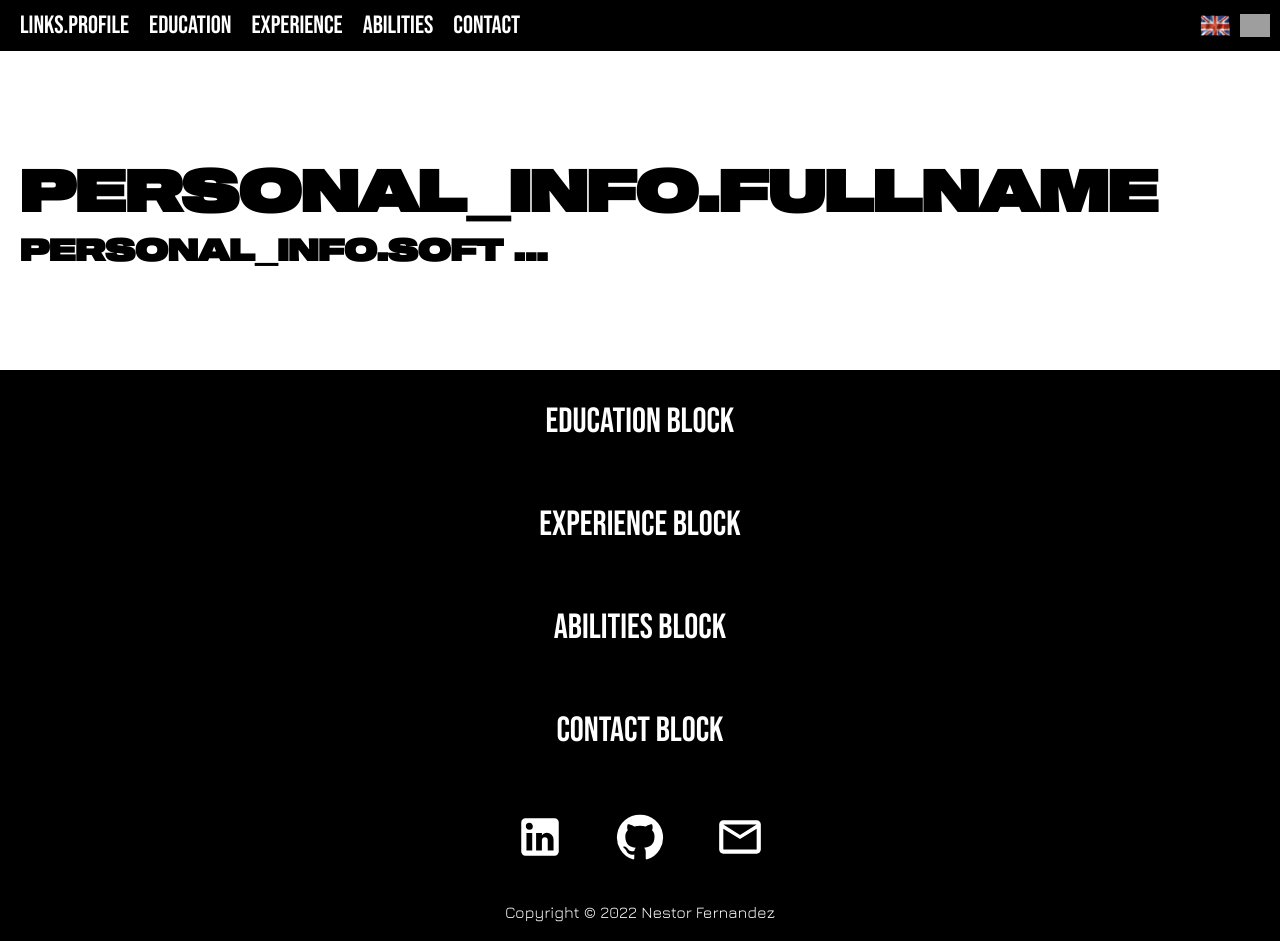
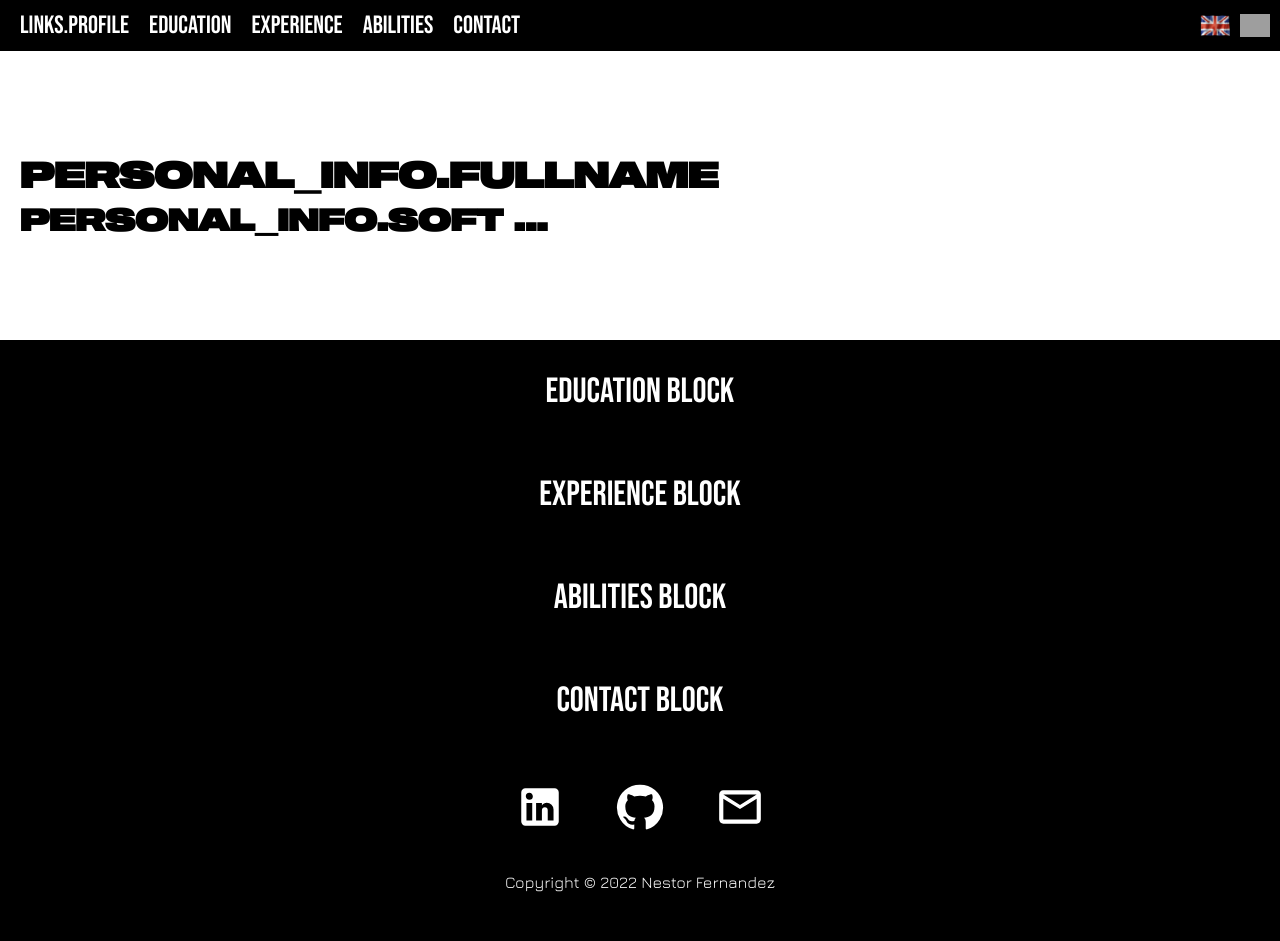
Before and after one commit to extraertond/personal_site, a React (Create React App) app: page / in a window 1280 px wide. After the commit the page ends 911 px from the top, so only its background shows below. Built offline with nearby package versions, Linux system fonts and the light colour scheme; grey boxes are pictures that could not be loaded.

Commit message:
renamed writter text class and removed unused styles

```diff
--- a/src/components/shared/writter/writter.scss
+++ b/src/components/shared/writter/writter.scss
@@ -1,12 +1,3 @@
-.personal-container {
-    background-color: white;
-    font-family: Sequel;
-    font-weight: bold;
-    color: black;
-    text-transform: uppercase;
-    font-size: 57px;
-
-    .role-name {
-        font-size: 30px;
-    }
+.text {
+    font-size: 30px;
 }
--- a/src/components/shared/writter/writter.tsx
+++ b/src/components/shared/writter/writter.tsx
@@ -54,7 +54,7 @@ const Writter: React.FC<{ tokens: string[] }> = ({ tokens }) => {
     };
 
     return (
-        <div className="role-name">
+        <div className="text">
             <span>{text}</span>
         </div>
     );
```
